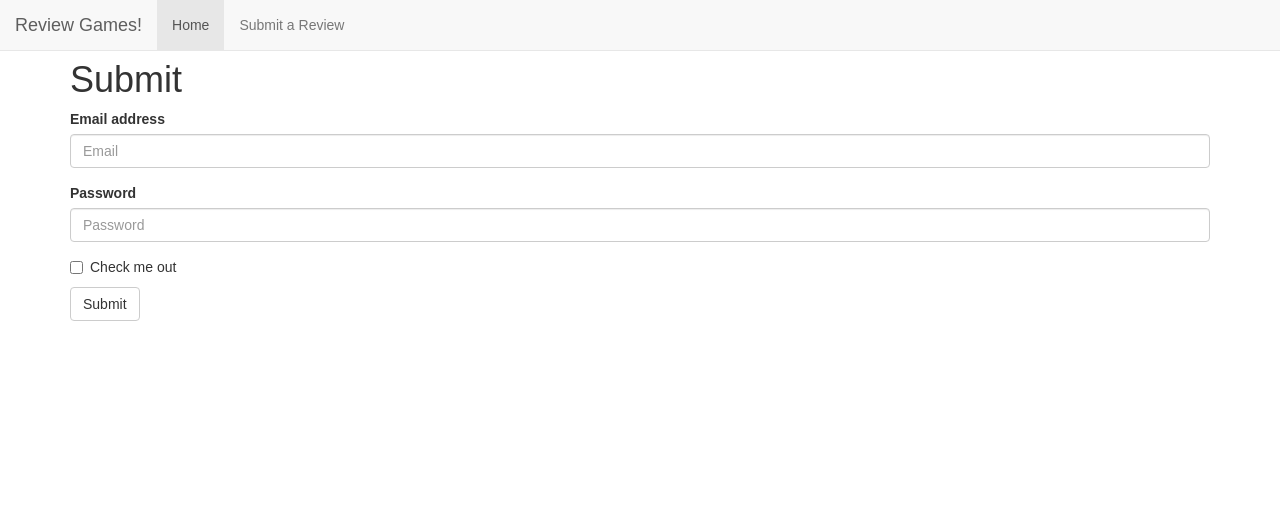
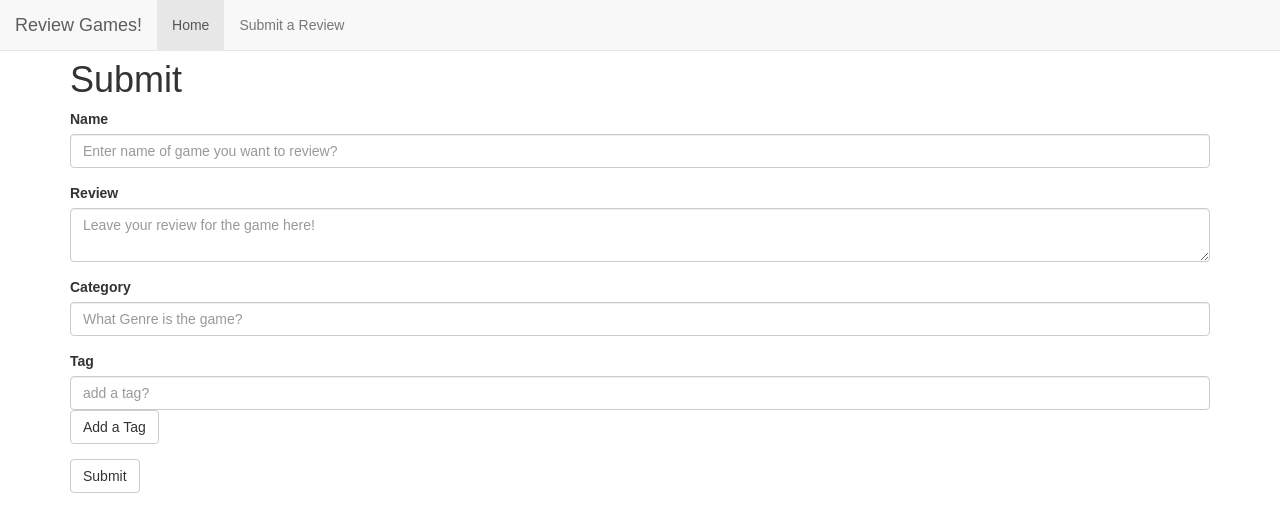
Before and after one commit to davidanthonymalone/GamesReviewSiteAngularJS, a React (Create React App) app: page /submit in a window 1280 px wide. Shown: the top 532 px of the page. Built offline with nearby package versions, Linux system fonts and the light colour scheme.

Commit message:
testing pushing to heroku so need to commit

```diff
--- a/src/Submit.js
+++ b/src/Submit.js
@@ -1,27 +1,50 @@
 import React, { Component } from 'react';
 
 class Submit extends Component {
+    constructor(props){
+        super(props);
+
+        this.state = {};
+        this.submitReview = this.submitReview.bind(this);
+    }
+    submitReview(){
+        console.log('Submit Review');
+    }
     render(){
         return(
             <div className="row">
             <div className="col-xs-12 col-sm12">
         <h1> <br/> Submit</h1>
            <form>
+
   <div className="form-group">
-    <label for="exampleInputEmail1">Email address</label>
-    <input type="email" className="form-control" id="exampleInputEmail1" placeholder="Email" />
-  </div>
-  <div className="form-group">
-    <label for="exampleInputPassword1">Password</label>
-    <input type="password" className="form-control" id="exampleInputPassword1" placeholder="Password" />
+    <label htmlFor="Name">Name</label>
+    <input type="text" className="form-control" id="review" placeholder="Enter name of game you want to review?" />
   </div>
 
-  <div className="checkbox">
-    <label>
-      <input type="checkbox" /> Check me out
-    </label>
+  <div className="form-group">
+    <label htmlFor="Review">Review</label>
+    <textarea className="form-control" id="review" placeholder="Leave your review for the game here!" />
+
   </div>
-  <button type="submit" className="btn btn-default">Submit</button>
+
+    <div className="form-group">
+    <label htmlFor="Category">Category</label>
+    <input type="text" className="form-control" id="Genre" placeholder="What Genre is the game?" />
+
+
+
+
+  </div>
+
+     <div className="form-inilne form-group">
+    <label htmlFor="hashtag">Tag</label>
+    <input type="text" className="form-control" id="tag" placeholder="add a tag?" />
+              <button type="submit" className="btn btn-default">Add a Tag</button>
+
+  </div>
+
+  <button type="submit" onClick={this.submitReview} className="btn btn-default">Submit</button>
 </form>
             </div>
             </div>
```
